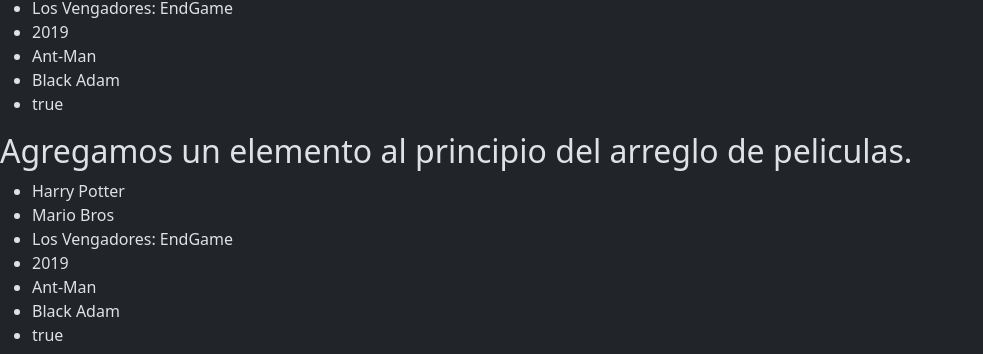
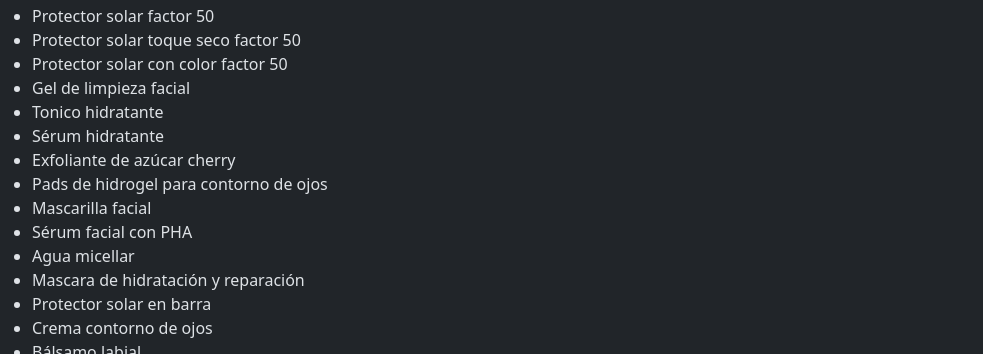
Before and after one commit to maxivega0/practicaJs, a plain HTML site: page index.html in a window 1280 px wide. Shown: the part 90-444 px from the top of the page, without its empty margins (0-983 px from the left). Drawn offline with nearby package versions, Linux system fonts and the light colour scheme.

Commit message:
agregado de estructuras foreach y map

```diff
--- a/index.html
+++ b/index.html
@@ -14,6 +14,6 @@
     <title>Conceptos JavaScript</title>
 </head>
 <body>
-    <script src="./js/5-arrays.js"></script>
+    <script src="./js/7-arraysFunciones.js"></script>
 </body>
 </html>
--- /dev/null
+++ b/js/7-arraysFunciones.js
@@ -0,0 +1,46 @@
+let productos = [
+  "Hidratante facial",
+  "Tonico exfoliante",
+  "Protector solar factor 50",
+  "Protector solar toque seco factor 50",
+  "Protector solar con color factor 50",
+  "Gel de limpieza facial",
+  "Tonico hidratante",
+  "Sérum hidratante",
+  "Exfoliante de azúcar cherry",
+  "Pads de hidrogel para contorno de ojos",
+  "Mascarilla facial",
+  "Sérum facial con PHA",
+  "Agua micellar",
+  "Mascara de hidratación y reparación",
+  "Protector solar en barra",
+  "Crema contorno de ojos",
+  "Bálsamo labial",
+];
+
+//* Mostrar lista de productos
+
+const mostrarProductos = (titulo = "No hay un titulo disponible", arreglo) => {
+  document.write(`<h2>${titulo}</h2>`);
+  document.write(`<ul>`);
+  // for (let i = 0; i < peliculas.length; i++) {
+  //   document.write(`<li>${peliculas[i]}</li>`);
+  //
+  //* ForEach, for in, for of (estos dos ultimos los dejamos para despues)
+  //* forEach, que quiero que haga esa funcion por cada elemento del array(hacer un document.write)
+  //! el primer parametro del forEach, representa cada elemento del array (producto)
+  //! arreglo.forEach(producto => {document.write(`<li>${producto}</li>`);})
+
+
+//* Renderizar por cada elemento del array
+//* Cuando quiero modificar cada elemento del array
+//!Bucle que generara li, hasta el ultimo elemento del array y cierra con ul
+//TODO Map metodo inmutable, esto que estoy haciendo no modifica igual al arreglo del producto, crea una copia del array y luego lo modifica
+arreglo.map((producto) => document.write(`<li>${producto}</li>`));
+document.write(`</ul>`);
+}
+mostrarProductos("Lista de productos", productos);
+
+//* Filtrar los protectores solares
+
+//* Buscar un serum
```
